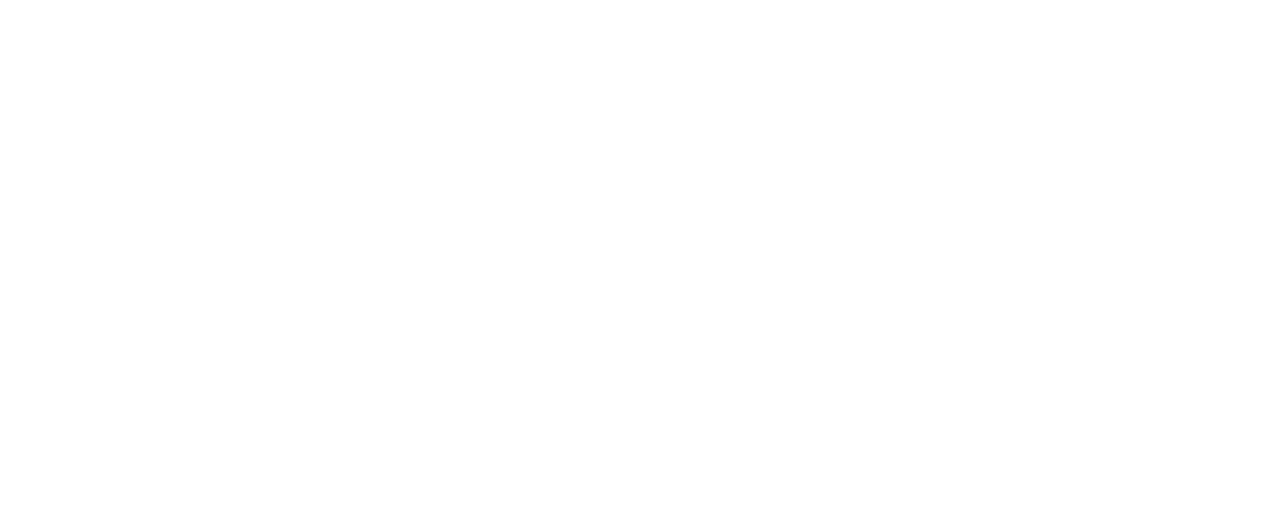
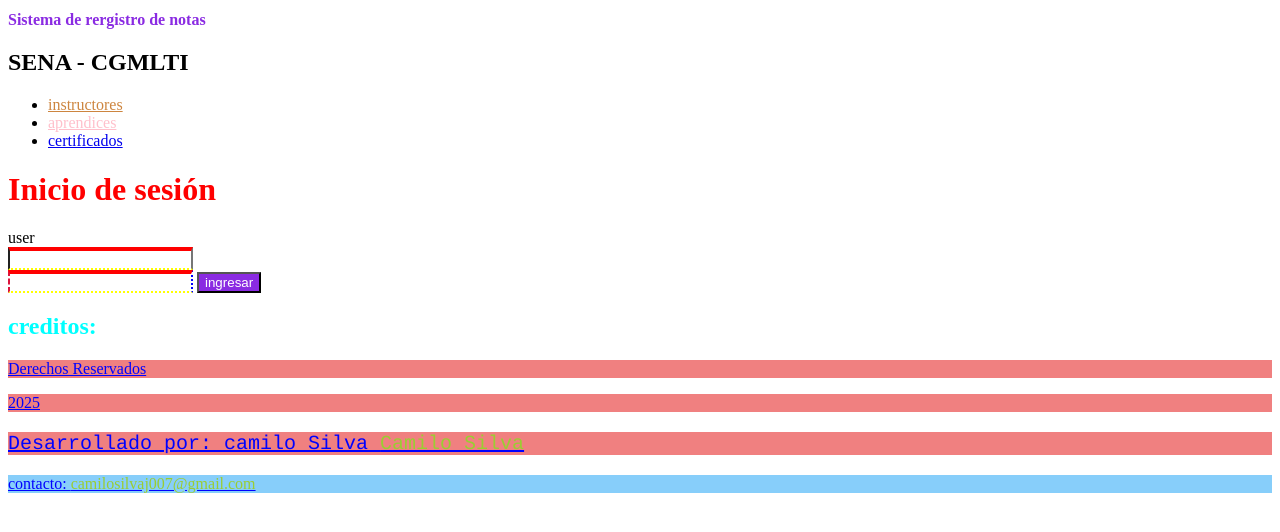
Before and after one commit to camilosilvaj007/PRELIMINARES_HTML_3147234, a plain HTML site: page 2_SELECTORES/index.html in a window 1280 px wide. Drawn offline with Linux system fonts and the light colour scheme.

Commit message:
adjunto evidencias 2

```diff
--- a/2_SELECTORES/index.html
+++ b/2_SELECTORES/index.html
@@ -2,10 +2,63 @@
 <html lang="en">
 <head>
        <meta charset="UTF-8">
-       <meta name="viewport" content="width=device-width, initial-scale=1.0">
+       <meta name="viewport" content="width=git, initial-scale=1.0">
        <title>Document</title>
+       <link rel="stylesheet" href="style.css">
 </head>
 <body>
+       <header id="globalNav">
+              <h1 class="mainTitle">Sistema de rergistro de notas</h1>
+              <h2>SENA - CGMLTI</h2>
+              <nav>
+                     <ul>
+                            <li><a href="instructores.org">instructores</a></li>
+                            <li><a href="aprendices.com">aprendices</a></li>
+                            <li><a href="certificas.edu">certificados</a></li>
+                     </ul>
+              </nav>
+       </header>
+       <aside></aside>
+       <main>
+
+              <div
+              id="contenedor"
+              class="contenedor">
+                     <h1 class="mainTitle">Inicio de sesión</h1>
+                     <form action="">
+                            <label for="user">user</label>
+                            <br>
+                            <input
+                                   type="text"
+                                   name="user"
+                                   id="user">
+
+                            <br>
+
+                            <input
+                                   type="password"
+                                   name="password"
+                                   id="password">
+
+                            <button type="submit">
+                                   ingresar
+                            </button>
+                     </form>
+              </div>
+       </main>
+       <footer>
+              <h2 class="mainTitle">
+                     creditos:
+              </h2>
+              <p>Derechos Reservados</p>
+              <p>2025</p>
+              <p class="developer">Desarrollado por: camilo Silva
+                     <span>Camilo Silva</span>
+              </p>
+              <p>contacto:
+                     <span>camilosilvaj007@gmail.com</span>
+              </p>
+       </footer>
 
 </body>
 </html>
--- a/2_SELECTORES/style.css
+++ b/2_SELECTORES/style.css
@@ -0,0 +1,71 @@
+/* Selectores descendientes */
+
+#globalNav .mainTitle {
+       color: blueviolet;
+       font-size: 16px;
+}
+
+#globalNav .mainTitle {
+       color: blueviolet;
+}
+
+.contenedor .mainTitle{
+       color: red;
+}
+
+footer .mainTitle{
+       color: aqua;
+}
+
+/* Selectores hijos*/
+footer > p{
+       background-color: lightcoral;
+}
+/*C ambiar el coor del developer */
+
+footer > p > span{
+       color: yellowgreen;
+}
+
+/*Selectores de hermandad */
+
+footer h2 ~ p{
+       color: blue;
+       text-decoration: underline;
+}
+
+/*hermanos adyacente*/
+.developer{
+       font-family: Courier, monospace;
+       font-size: 20px;
+}
+
+.developer + p{
+       background-color: lightskyblue;
+}
+form button{
+       color: white;
+       background-color: blueviolet;
+}
+/* Selectores de atribiutos simples */
+
+input[type]{
+       border-bottom: yellow 2px dotted;
+       border-top:  4px solid red;
+}
+/*Selectores de atributros con valor*/
+
+.contenedor input[type="password"]{
+       border-left: crimson 2px dashed;
+       border-right: blue 2px dotted;
+}
+
+/*selectores de atributos con valor al final */
+/*enlaces con dominios org*/
+a[href$= "org"]{
+       color: peru;
+}
+
+a[href^= "aprendices"]{
+       color: pink;
+}
```
Also changed, not shown: EVIDENCIA2/drive-download-20250512T135823Z-001/estilos.css (added, +25 -0 lines), EVIDENCIA2/drive-download-20250512T135823Z-001/index.html (added, +58 -0 lines), EVIDENCIA2/drive-download-20250512T135823Z-001/Ejercicio.png (added).
